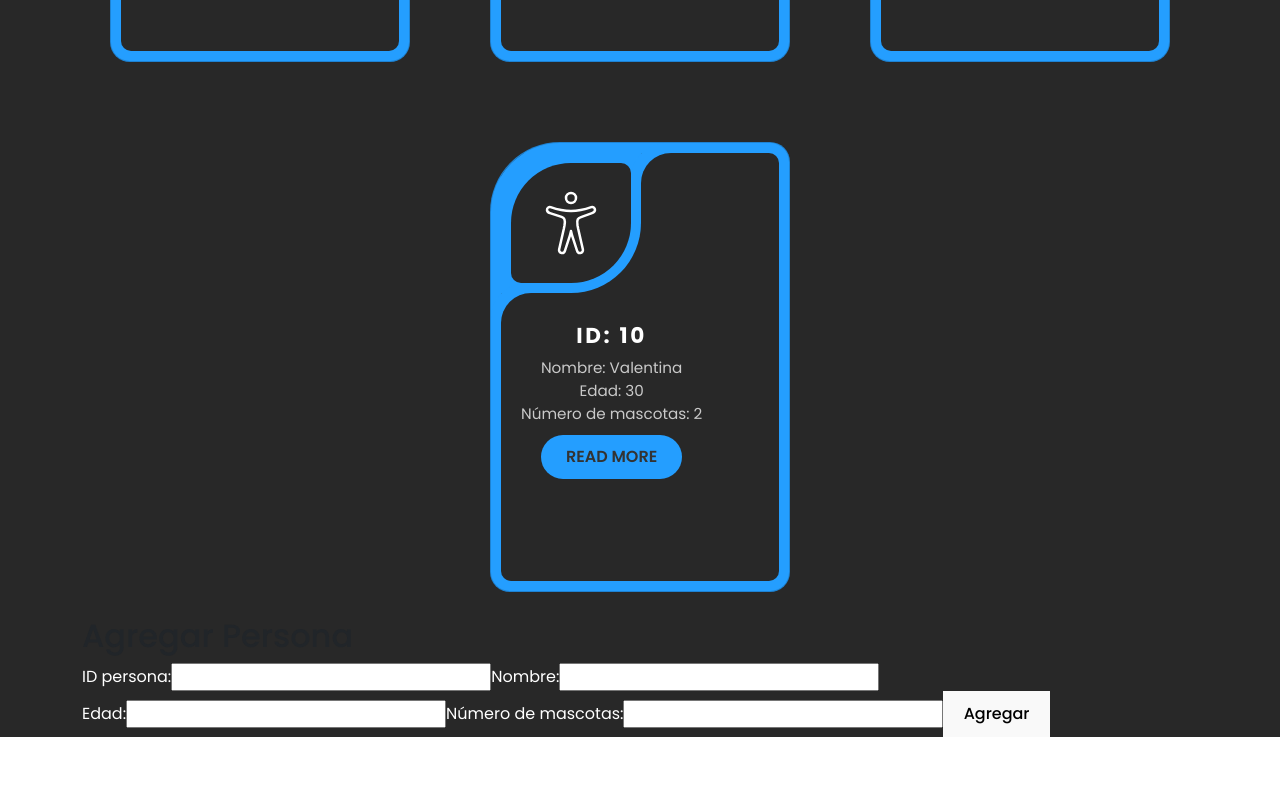
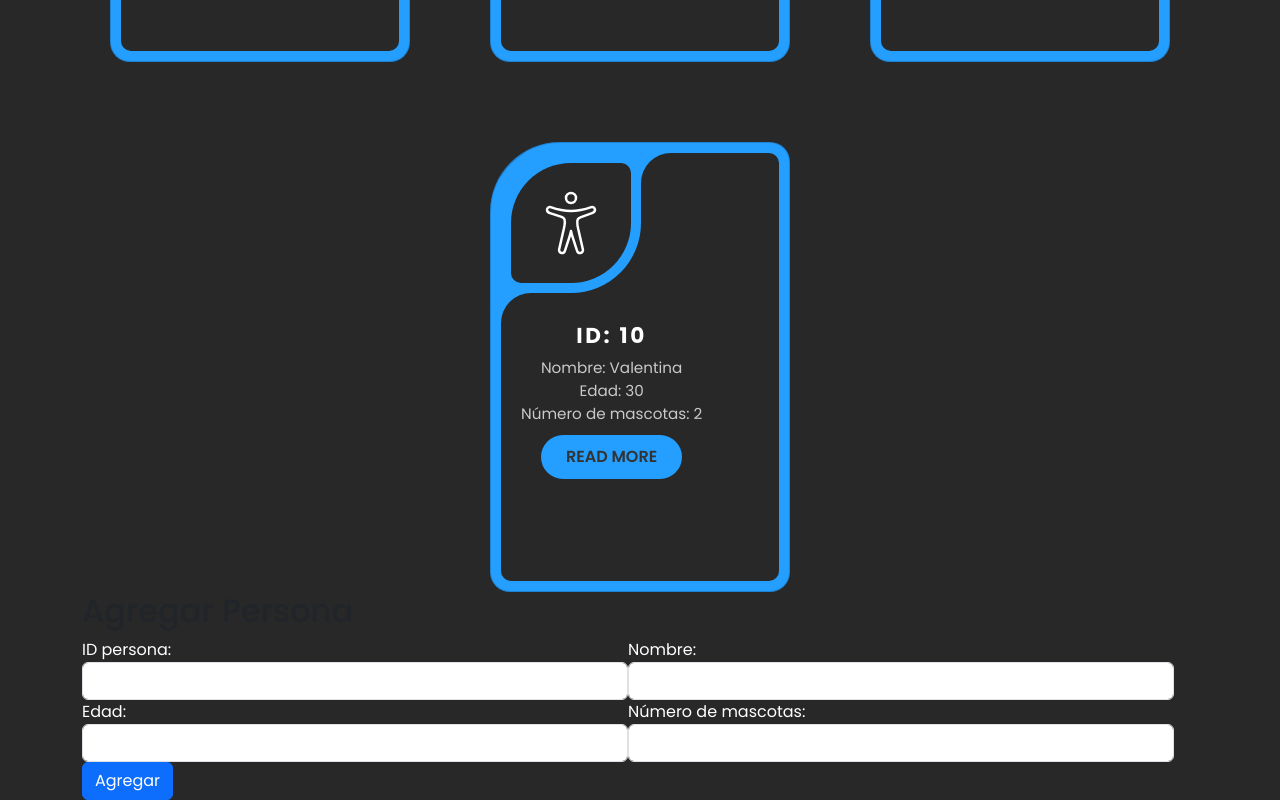
Before and after one commit to sjaimes16/cardsMascotas, a React (Vite) app: page / in a window 1280 px wide. Shown: the part 1626-2426 px from the top of the page. Before the commit the page ends 2363 px from the top, so only its background shows below. Built offline with nearby package versions, Linux system fonts and the light colour scheme.

Commit message:
agregado cambios

```diff
--- a/src/components/Mascotas.jsx
+++ b/src/components/Mascotas.jsx
@@ -53,46 +53,50 @@
       </div>
       ))}
       </div>
-      <div className="container">
+      <div className="container row">
         <form onSubmit={handleSubmit}>
           <h2>Agregar Mascota</h2>
-          <label>
+          <label className='col-6'>
             ID dueño:
             <input
               type="text"
               name="id_dueño"
               value={nuevaMascota.id_dueño}
               onChange={handleInputChange}
+              className='form-control'
             />
           </label>
-          <label>
+          <label className='col-6'>
             Nombre mascota:
             <input
               type="text"
               name="nombreMascota"
               value={nuevaMascota.nombreMascota}
               onChange={handleInputChange}
+              className='form-control'
             />
           </label>
-          <label>
+          <label className='col-6'>
             Especie:
             <input
               type="text"
               name="especie"
               value={nuevaMascota.especie}
               onChange={handleInputChange}
+              className='form-control'
             />
           </label>
-          <label>
+          <label className='col-6'>
             Sexo:
             <input
               type="text"
               name="sexo"
               value={nuevaMascota.sexo}
               onChange={handleInputChange}
+              className='form-control'
             />
           </label>
-          <button type="submit">Agregar</button>
+          <button type="submit" className='btn btn-primary'>Agregar</button>
         </form>
       </div>
     </>
--- a/src/components/Persona.jsx
+++ b/src/components/Persona.jsx
@@ -52,46 +52,50 @@
         </div>
       ))}
       </div>
-      <div className="container">
+      <div className="container row">
         <form onSubmit={handleSubmit}>
           <h2>Agregar Persona</h2>
-          <label>
+          <label className='col-6'>
             ID persona:
             <input
               type="text"
               name="id"
               value={nuevaPersona.id}
               onChange={handleInputChange}
+              className='form-control'
             />
           </label>
-          <label>
+          <label className='col-6'>
             Nombre:
             <input
               type="text"
               name="nombre"
               value={nuevaPersona.nombre}
               onChange={handleInputChange}
+              className='form-control'
             />
           </label>
-          <label>
+          <label className='col-6'>
             Edad:
             <input
               type="text"
               name="edad"
               value={nuevaPersona.edad}
               onChange={handleInputChange}
+              className='form-control'
             />
           </label>
-          <label>
+          <label className='col-6'>
             Número de mascotas:
             <input
               type="text"
               name="numeroMascotas"
               value={nuevaPersona.numeroMascotas}
               onChange={handleInputChange}
+              className='form-control'
             />
           </label>
-          <button type="submit">Agregar</button>
+          <button type="submit" className='btn btn-primary'>Agregar</button>
         </form>
       </div>
     </>
--- a/src/components/PesoMascotas.jsx
+++ b/src/components/PesoMascotas.jsx
@@ -226,13 +226,15 @@
             type="text"
             value={nuevoAlimento}
             onChange={handleNuevoAlimento}
+            className='form-control'
         />
 
         <label>Escriba las proporciones</label>
-        <textarea
+        <input
         value={nuevasProporciones}
         onChange={handleNuevasProporciones}
-        ></textarea>
+        className='form-control'
+        />
 
         <button className="btn btn-primary" onClick={handleGuardar}>
         Guardar
```
